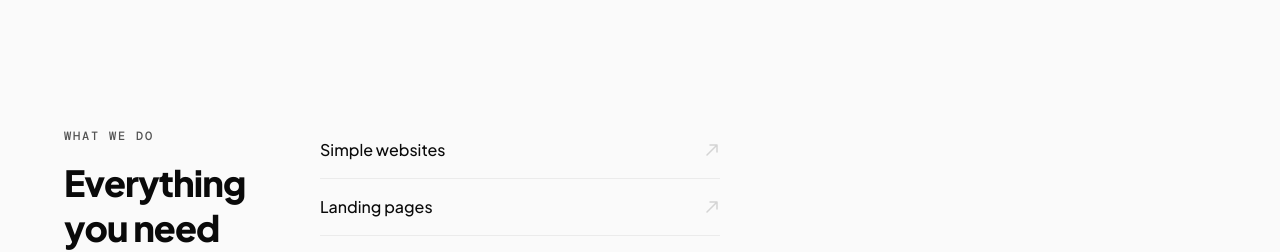
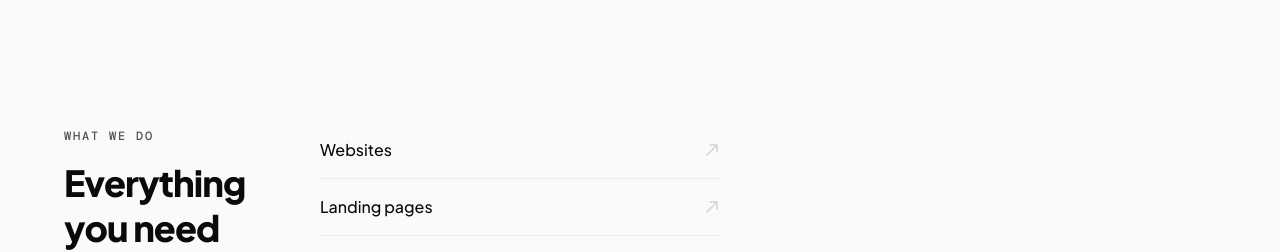
Before and after one commit to rennyreign/sorted, a Next.js app: page / in a window 1280 px wide. Shown: the part 1540-1792 px from the top of the page. Built offline with nearby package versions, Linux system fonts and the light colour scheme.

Commit message:
fix: rename Simple websites to Websites in services list

```diff
--- a/components/Services.tsx
+++ b/components/Services.tsx
@@ -1,5 +1,5 @@
 const services = [
-  "Simple websites",
+  "Websites",
   "Landing pages",
   "Logo & brand design",
   "Flyers, menus, social posts",
```
